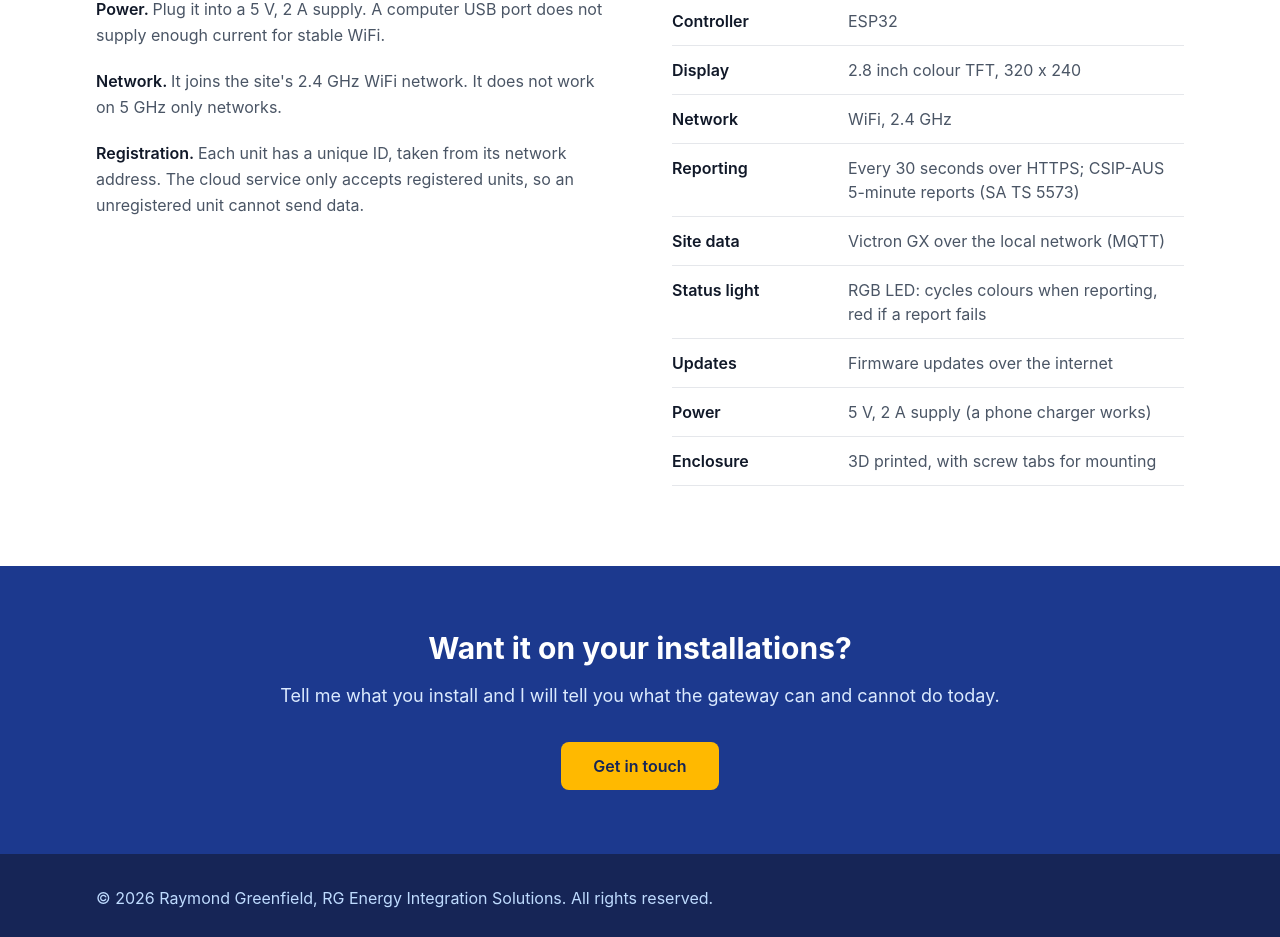
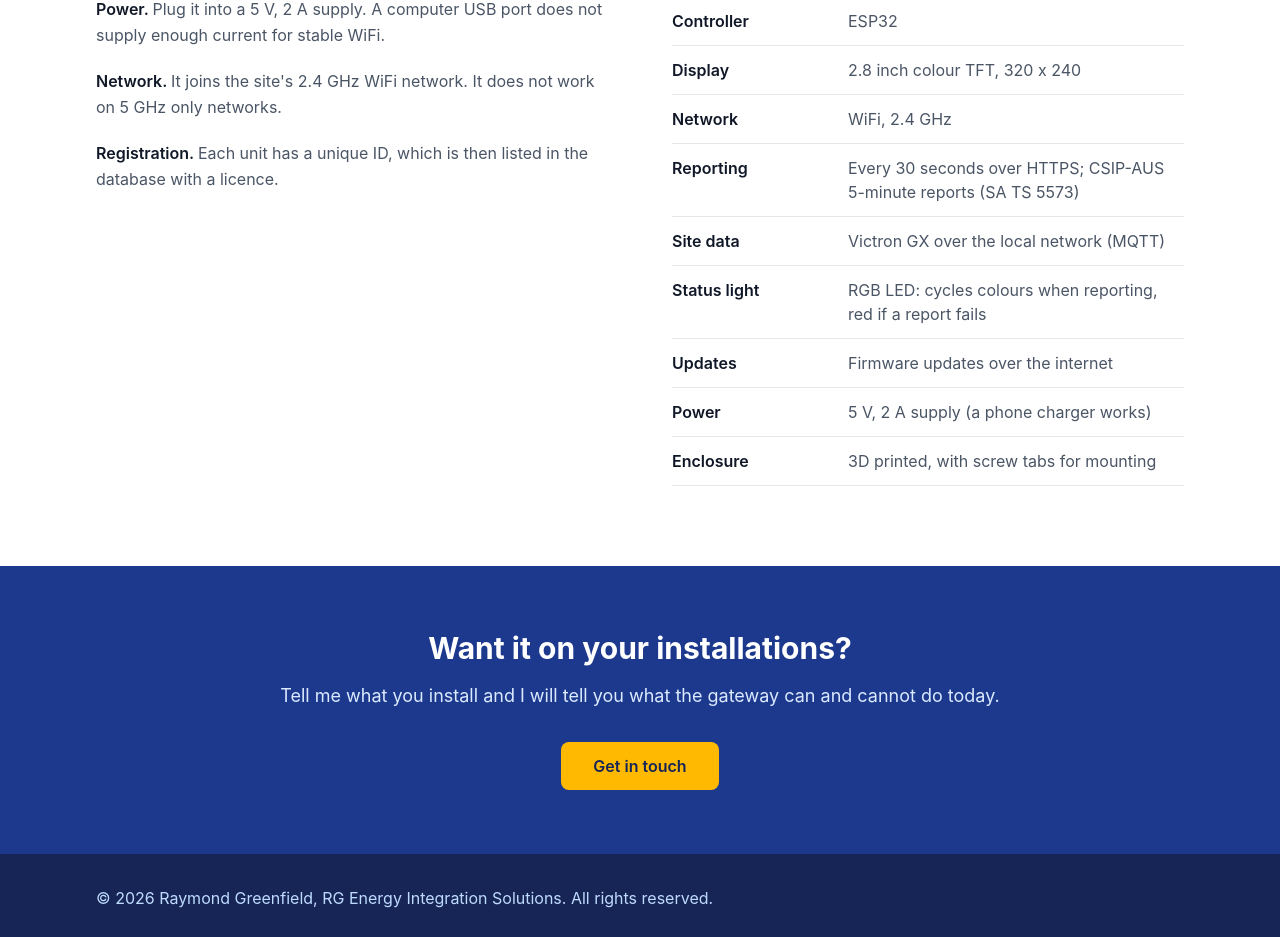
Before and after one commit to rginnz/nextjs-boilerplate, a Next.js app: page /csip-gateway in a window 1280 px wide. Shown: the part 1561-2498 px from the top of the page. Built offline with nearby package versions, Linux system fonts and the light colour scheme.

Commit message:
Gateway page: registration wording

```diff
--- a/app/csip-gateway/page.tsx
+++ b/app/csip-gateway/page.tsx
@@ -136,7 +136,7 @@ export default function CsipGateway() {
               </p>
               <p>
                 <span className="font-semibold text-gray-900">Registration. </span>
-                Each unit has a unique ID, taken from its network address. The cloud service only accepts registered units, so an unregistered unit cannot send data.
+                Each unit has a unique ID, which is then listed in the database with a licence.
               </p>
             </div>
           </div>
```
